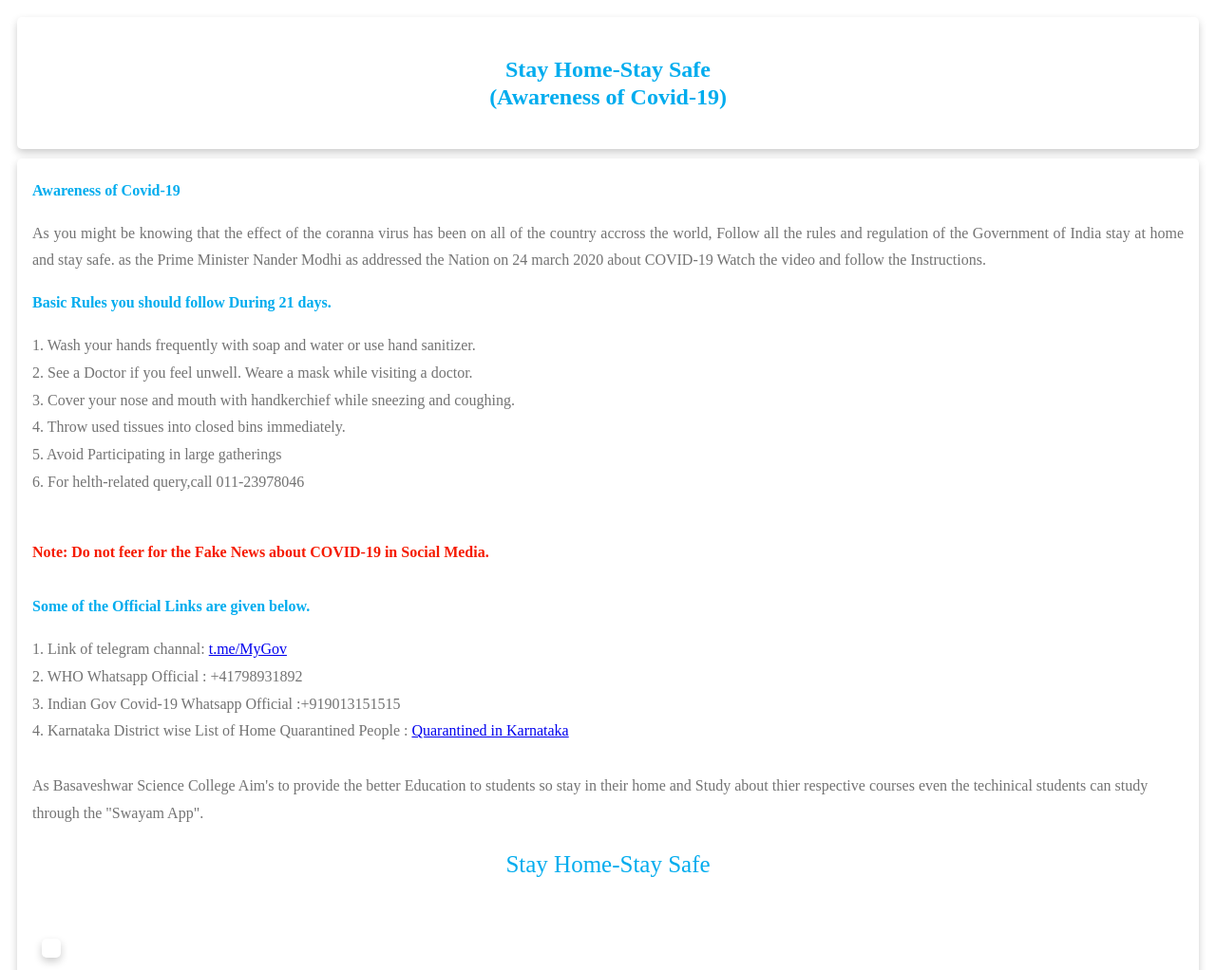
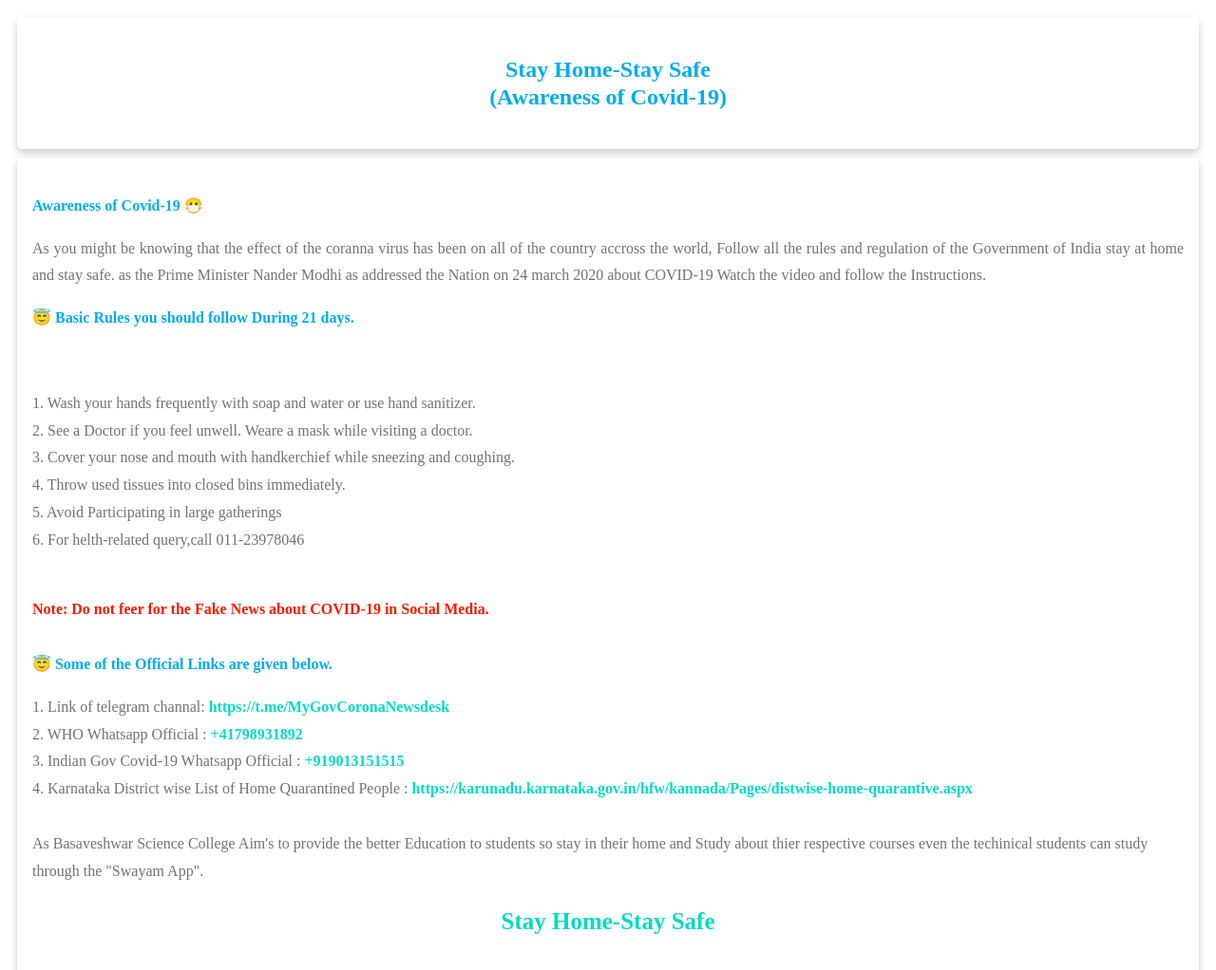
Before and after one commit to abhishekbandi/project.github.io, a plain HTML site: page index.html in a window 1280 px wide. Shown: the top 1022 px of the page at 95% size. Drawn offline with Linux system fonts and the light colour scheme.

Commit message:
commit in second

```diff
--- a/index.html
+++ b/index.html
@@ -90,7 +90,7 @@ body
 
 <!================================ Content or matter ==================================>
 
-<b style="color: #00acee">Awareness of Covid-19</b><br>
+<b style="color: #00acee"><p>Awareness of Covid-19 &#128567 </p></b>
 
 
 <p style="text-align: justify; color: #0000000" >
@@ -99,15 +99,17 @@ body
 
 <! end of first paragraph 1>
 
-<b style="color: #00acee">Basic Rules you should follow During 21 days.</b><br>
+<b style="color: #00acee"><p>&#128519 Basic Rules you should follow During 21 days. </p></b><br>
 
 <p>
 
-   1. Wash your hands frequently with soap and water or use hand sanitizer.<br>
-   2. See a Doctor if you feel unwell. Weare a mask while visiting a doctor.<br>
-   3. Cover your nose and mouth with handkerchief while sneezing and coughing.<br>
-   4. Throw used tissues into closed bins immediately.<br>
-   5. Avoid Participating in large gatherings<br>
+   1. Wash your hands frequently with soap and water or use hand sanitizer.
+   <br>
+   2. See a Doctor if you feel unwell. Weare a mask while visiting a doctor.
+   <br>
+   3. Cover your nose and mouth with handkerchief while sneezing and coughing. <br>
+   4. Throw used tissues into closed bins immediately. <br>
+   5. Avoid Participating in large gatherings <br>
    6. For helth-related query,call 011-23978046 <br><br>
 </p>
 
@@ -117,14 +119,18 @@ body
 
 <!end of note>
 
-<b style="color: #00acee"> Some of the Official Links are given below.<br></b>
+<b style="color: #00acee">&#128519  Some of the Official Links are given below.<br></b>
 
 <p>
 
-   1. Link of telegram channal: <a href="https://t.me/MyGovCoronaNewsdesk">t.me/MyGov</a> <br>
-   2. WHO Whatsapp Official :  +41798931892<br>
-   3. Indian Gov Covid-19 Whatsapp Official :+919013151515<br>
-   4. Karnataka District wise List of Home Quarantined People  :  <a href="https://karunadu.karnataka.gov.in/hfw/kannada/Pages/distwise-home-quarantive.aspx">Quarantined in Karnataka</a><br><br>
+   1. Link of telegram channal:  <b style="color: #03DAC5">https://t.me/MyGovCoronaNewsdesk </b> <br>
+
+   2. WHO Whatsapp Official :  <b style="color: #03DAC5"> +41798931892</b><br>
+
+   3. Indian Gov Covid-19 Whatsapp Official :<b style="color: #03DAC5"> +919013151515</b><br>
+
+   4. Karnataka District wise List of Home Quarantined People  :
+   <b style="color: #03DAC5"> https://karunadu.karnataka.gov.in/hfw/kannada/Pages/distwise-home-quarantive.aspx</b> <br><br>
 
     As Basaveshwar Science College Aim's to provide the better Education to students so stay in  their home
    and Study about thier respective courses even the techinical students can study through the "Swayam App".<br>
@@ -134,7 +140,7 @@ body
 
 <!end of paragraph 3>
 
-<p style="text-align: center; font-size: 25px; color:#00acee ">Stay Home-Stay Safe</p><br>
+<p style="text-align: center; font-size: 25px; color:#03DAC5 "><b>Stay Home-Stay Safe</b></p><br>
 
 
 <!================================= end of the content ================================>
```
